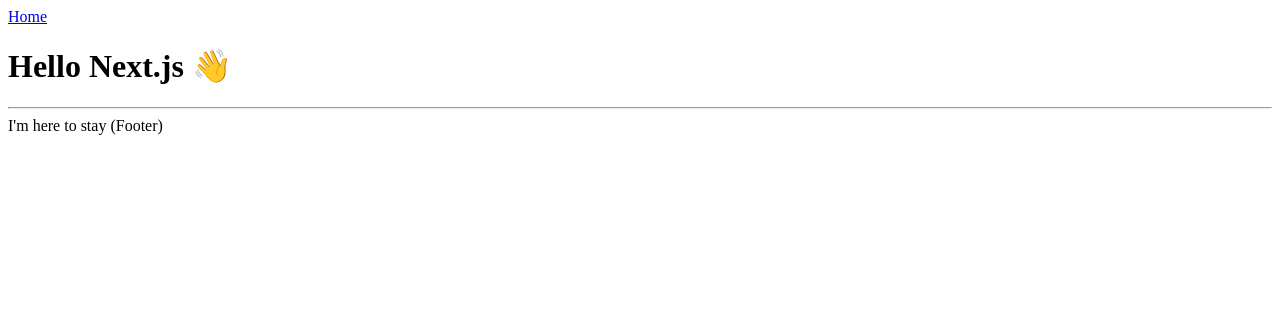
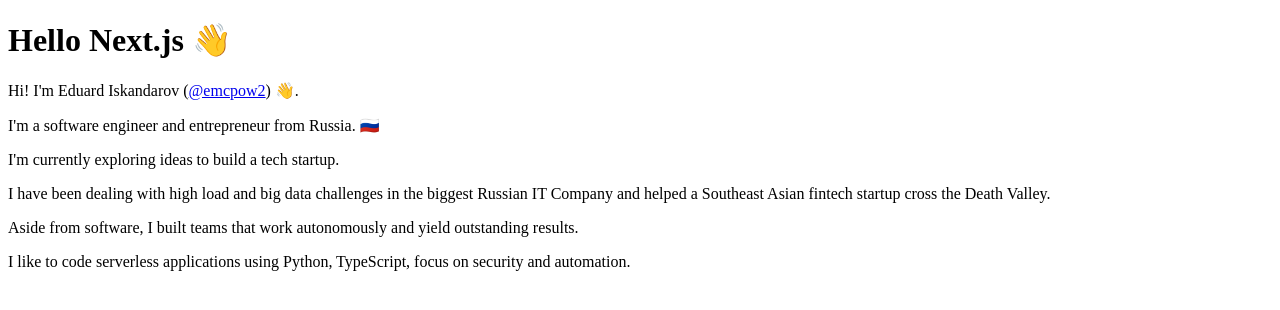
Before and after one commit to ediskandarov/emcpow2.com, a Next.js app: page / in a window 1280 px wide. Shown: the top 310 px of the page. Built offline with nearby package versions, Linux system fonts and the light colour scheme.

Commit message:
📝 add brief bio

```diff
--- a/components/Layout.tsx
+++ b/components/Layout.tsx
@@ -14,18 +14,14 @@
       <meta charSet="utf-8" />
       <meta name="viewport" content="initial-scale=1.0, width=device-width" />
     </Head>
-    <header>
+    {/* <header>
       <nav>
         <Link href="/">
           <a>Home</a>
         </Link>{' '}
       </nav>
-    </header>
+    </header> */}
     {children}
-    <footer>
-      <hr />
-      <span>I'm here to stay (Footer)</span>
-    </footer>
   </div>
 )
 
--- a/pages/index.tsx
+++ b/pages/index.tsx
@@ -1,8 +1,16 @@
 import Layout from '../components/Layout'
+import Link from 'next/link'
+
 
 const IndexPage = (): JSX.Element => (
   <Layout title="Home | Next.js + TypeScript Example">
     <h1 className="text-red-500">Hello Next.js 👋</h1>
+    <p>Hi! I'm Eduard Iskandarov (<Link href="https://twitter.com/emcpow2">@emcpow2</Link>) 👋.</p>
+    <p>I'm a software engineer and entrepreneur from Russia. 🇷🇺</p>
+    <p>I'm currently exploring ideas to build a tech startup.</p>
+    <p>I have been dealing with high load and big data challenges in the biggest Russian IT Company and helped a Southeast Asian fintech startup cross the Death Valley.</p>
+    <p>Aside from software, I built teams that work autonomously and yield outstanding results.</p>
+    <p>I like to code serverless applications using Python, TypeScript, focus on security and automation.</p>
   </Layout>
 )
 
```
